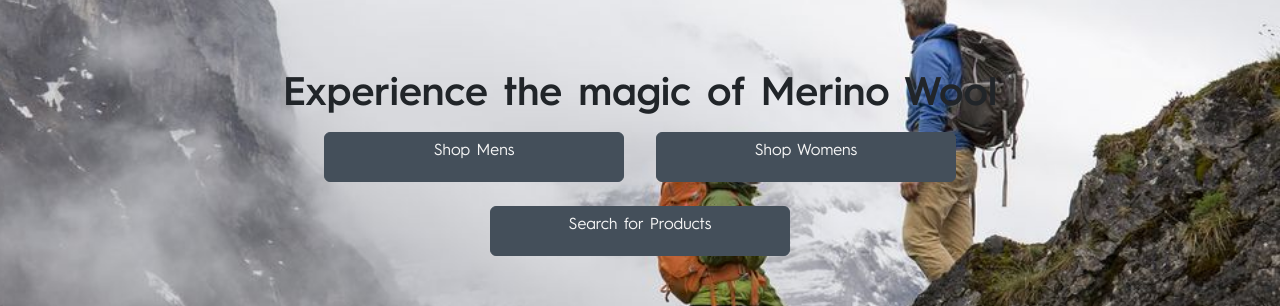
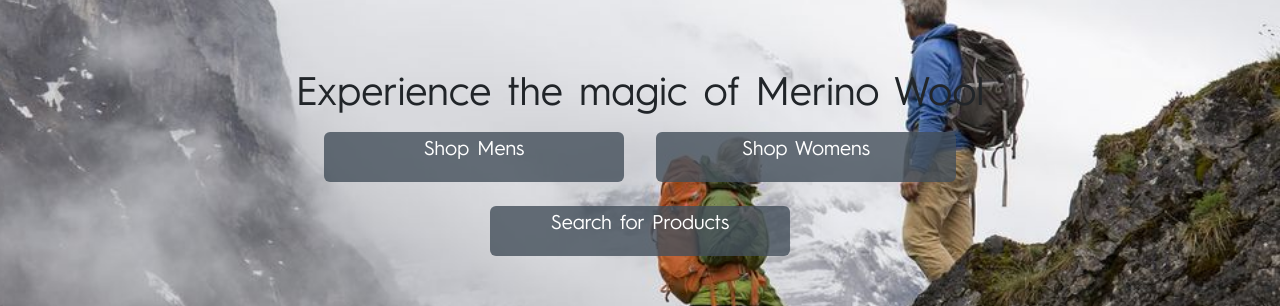
Before and after one commit to trentglobal-sg/tgc-project3, a React (Create React App) app in the folder tgc-project3/: page / in a window 1280 px wide. Shown: the part 240-546 px from the top of the page. Built offline with nearby package versions, Linux system fonts and the light colour scheme; no server answers.

Commit message:
changed landing page btn color

```diff
--- a/tgc-project3/src/index.css
+++ b/tgc-project3/src/index.css
@@ -72,6 +72,11 @@ code {
   /* background-color: #2e353d;  */
   color: whitesmoke !important;
   border-color: #444f5a !important;
+}
+
+.my-btn-translucent{
+  background-color: rgba(68,79,90,0.8) !important;
+  border: none !important;
 }
 
 .custom-shadow {
--- a/tgc-project3/src/pages/Home.js
+++ b/tgc-project3/src/pages/Home.js
@@ -116,31 +116,17 @@ export default function Home() {
         search()
     }, [])
 
-    // const updateBrands = (e)=>{
-    //     let value = parseInt(e.target.value)
-    //     let currentValues = searchBrands;
-    //     let modifiedValues;
-    //     if(!currentValues.includes(value)){
-    //         modifiedValues = [...currentValues, value]
-    //     } else {
-    //         modifiedValues = currentValues.filter((element)=>{
-    //             return element !== value
-    //         })
-    //     }
-    //     setSearchBrands(modifiedValues)
-    // }
-
     return (
         <Fragment>
             <div id='landing' className='d-flex align-items-center justify-center'>
                 {/* <img src={homeWallpaper} alt="wallpaper" style={{ height: "100%" }}></img> */}
                 <div className='container align-items-center justify-center d-flex flex-column call-to-action'>
-                    <div className='btn' onClick={() => { navigate('/merino-wool') }} style={{ border: 'none' }}><h1 className='my-bold'>Experience the magic of Merino Wool</h1></div>
+                    <div className='btn' onClick={() => { navigate('/merino-wool') }} style={{ border: 'none' }}><h1>Experience the magic of Merino Wool</h1></div>
                     <div className='d-flex align-items-center justify-center' style={{maxWidth: '70vw'}}>
-                        <Button as={Link} to='/mens' className='landing-links me-3 my-btn'>Shop Mens</Button>
-                        <Button as={Link} to='/womens' className='landing-links ms-3 my-btn'>Shop Womens</Button>
+                        <Button as={Link} to='/mens' className='landing-links me-3 my-btn-translucent'><h5>Shop Mens</h5></Button>
+                        <Button as={Link} to='/womens' className='landing-links ms-3 my-btn-translucent'><h5>Shop Womens</h5></Button>
                     </div>
-                    <Button className='landing-links mt-4 my-btn' href="#searchPage" >Search for Products</Button>
+                    <Button className='landing-links mt-4 my-btn-translucent' href="#searchPage"><h5>Search for Products</h5></Button>
                 </div>
             </div>
             <div id='searchPage' className='container'>
```
